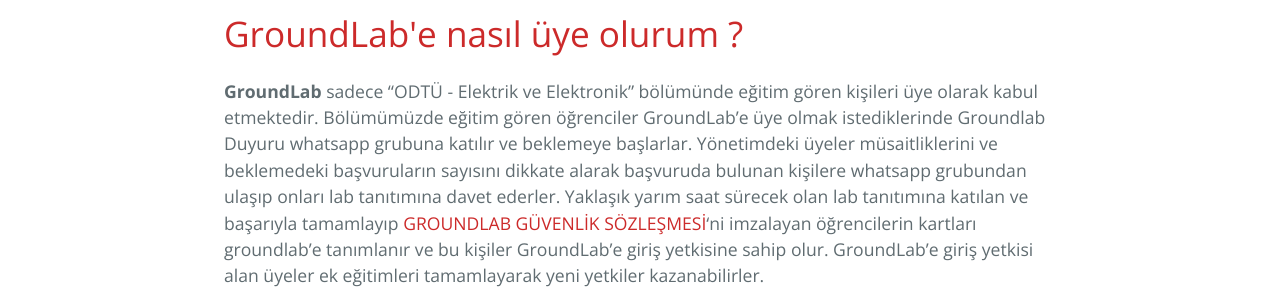
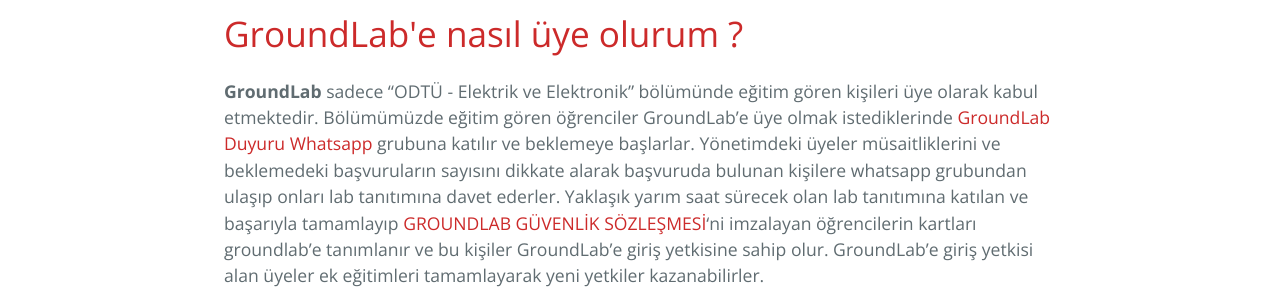
Before and after one commit to groundlabmetu/groundlabmetu.github.io, a Jekyll site: the page built from üyelik.md, in a window 1280 px wide. Shown: the part 448-748 px from the top of the page. Built offline with Jekyll 4.4.1, drawn with Linux system fonts in a browser that asks for light colours; our own code applies the rules of GitHub Pages for plain Markdown files; part of the change alters nothing that is shown.

```diff
--- a/üyelik.md
+++ b/üyelik.md
@@ -7,7 +7,7 @@ order: 1
 ---
 <h1>GroundLab'e nasıl üye olurum ?</h1>
 
-**GroundLab** sadece "ODTÜ - Elektrik ve Elektronik" bölümünde eğitim gören kişileri üye olarak kabul etmektedir. Bölümümüzde eğitim gören öğrenciler GroundLab'e üye olmak istediklerinde Groundlab Duyuru whatsapp grubuna katılır ve beklemeye başlarlar. Yönetimdeki üyeler müsaitliklerini ve beklemedeki başvuruların sayısını dikkate alarak başvuruda bulunan kişilere whatsapp grubundan ulaşıp onları lab tanıtımına davet ederler. Yaklaşık yarım saat sürecek olan lab tanıtımına katılan ve başarıyla tamamlayıp [GROUNDLAB GÜVENLİK SÖZLEŞMESİ](https://docs.google.com/document/d/1UKTl5FFHKwNnq9uGve5rbhPGHiEqvrpJyYHRkwj5hcw/edit?usp=sharing)'ni imzalayan öğrencilerin kartları groundlab'e tanımlanır ve bu kişiler GroundLab'e giriş yetkisine sahip olur. GroundLab'e giriş yetkisi alan üyeler ek eğitimleri tamamlayarak yeni yetkiler kazanabilirler.
+**GroundLab** sadece "ODTÜ - Elektrik ve Elektronik" bölümünde eğitim gören kişileri üye olarak kabul etmektedir. Bölümümüzde eğitim gören öğrenciler GroundLab'e üye olmak istediklerinde [GroundLab Duyuru Whatsapp](https://chat.whatsapp.com/KtEukdV4tJG5WbBhpRvZFJ) grubuna katılır ve beklemeye başlarlar. Yönetimdeki üyeler müsaitliklerini ve beklemedeki başvuruların sayısını dikkate alarak başvuruda bulunan kişilere whatsapp grubundan ulaşıp onları lab tanıtımına davet ederler. Yaklaşık yarım saat sürecek olan lab tanıtımına katılan ve başarıyla tamamlayıp [GROUNDLAB GÜVENLİK SÖZLEŞMESİ](https://docs.google.com/document/d/1UKTl5FFHKwNnq9uGve5rbhPGHiEqvrpJyYHRkwj5hcw/edit?usp=sharing)'ni imzalayan öğrencilerin kartları groundlab'e tanımlanır ve bu kişiler GroundLab'e giriş yetkisine sahip olur. GroundLab'e giriş yetkisi alan üyeler ek eğitimleri tamamlayarak yeni yetkiler kazanabilirler.
 
 <h2> Üyelik</h2>
 
```
